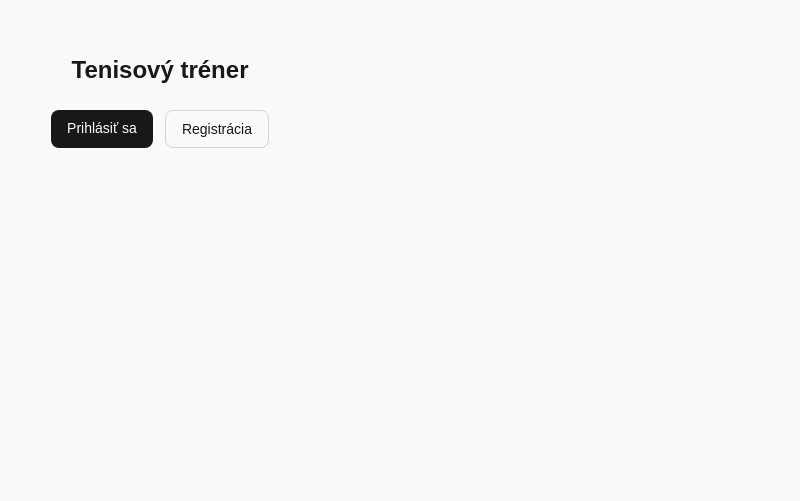
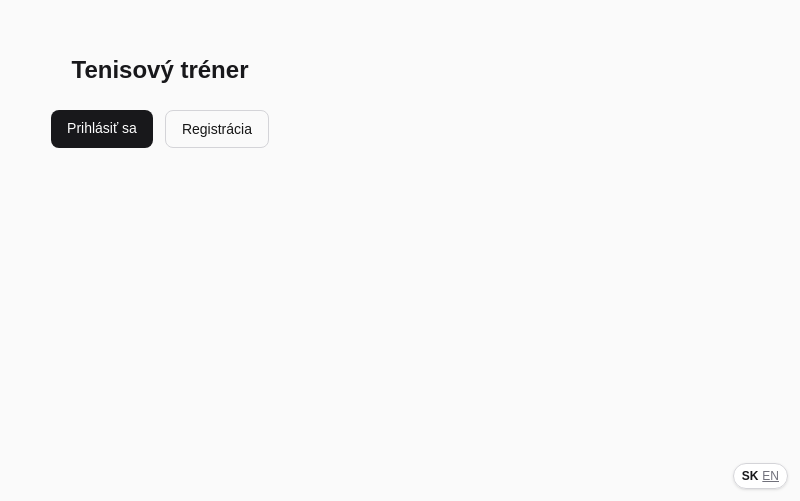
Before and after one commit to romanhajdusik/tennis-coach-app, a Next.js app: page / in a window 1280 px wide. Shown: the part 299-800 px from the top of the page, without its empty margins (480-1280 px from the left). Built offline with nearby package versions, Linux system fonts and the light colour scheme; no server answers.

Commit message:
Základ pre i18n (next-intl) — príprava na anglickú verziu appky
Cookie-based prepínanie jazyka bez URL prefixov (next-intl bez
i18n routingu), prepínač SK/EN v rohu appky, zatiaľ bez prekladu
konkrétnych stránok — tie prídu v ďalších commitoch po oblastiach.

```diff
--- a/app/layout.tsx
+++ b/app/layout.tsx
@@ -1,5 +1,8 @@
 import type { Metadata } from "next";
 import { Geist, Geist_Mono } from "next/font/google";
+import { NextIntlClientProvider } from "next-intl";
+import { getLocale } from "next-intl/server";
+import { LocaleSwitcher } from "@/components/locale-switcher";
 import "./globals.css";
 
 const geistSans = Geist({
@@ -13,21 +16,28 @@ const geistMono = Geist_Mono({
 });
 
 export const metadata: Metadata = {
-  title: "Create Next App",
-  description: "Generated by create next app",
+  title: "Tenisový tréner",
+  description: "Aplikácia pre tenisových trénerov",
 };
 
-export default function RootLayout({
+export default async function RootLayout({
   children,
 }: Readonly<{
   children: React.ReactNode;
 }>) {
+  const locale = await getLocale();
+
   return (
     <html
-      lang="en"
+      lang={locale}
       className={`${geistSans.variable} ${geistMono.variable} h-full antialiased`}
     >
-      <body className="min-h-full flex flex-col">{children}</body>
+      <body className="min-h-full flex flex-col">
+        <NextIntlClientProvider>
+          {children}
+          <LocaleSwitcher />
+        </NextIntlClientProvider>
+      </body>
     </html>
   );
 }
--- /dev/null
+++ b/components/locale-switcher.tsx
@@ -0,0 +1,40 @@
+"use client";
+
+import { useTransition } from "react";
+import { useRouter } from "next/navigation";
+import { useLocale } from "next-intl";
+import { setLocale } from "@/lib/actions/locale";
+import type { AppLocale } from "@/i18n/request";
+
+const LOCALES: AppLocale[] = ["sk", "en"];
+
+export function LocaleSwitcher() {
+  const locale = useLocale();
+  const router = useRouter();
+  const [isPending, startTransition] = useTransition();
+
+  return (
+    <div className="fixed bottom-3 right-3 z-50 flex gap-1 rounded-full border border-zinc-300 bg-white/90 px-2 py-1 text-xs shadow-sm backdrop-blur dark:border-zinc-700 dark:bg-zinc-950/90">
+      {LOCALES.map((value) => (
+        <button
+          key={value}
+          type="button"
+          disabled={isPending || value === locale}
+          onClick={() => {
+            startTransition(async () => {
+              await setLocale(value);
+              router.refresh();
+            });
+          }}
+          className={
+            value === locale
+              ? "font-semibold text-zinc-900 dark:text-zinc-50"
+              : "text-zinc-500 underline dark:text-zinc-400"
+          }
+        >
+          {value.toUpperCase()}
+        </button>
+      ))}
+    </div>
+  );
+}
--- /dev/null
+++ b/i18n/request.ts
@@ -0,0 +1,27 @@
+import { getRequestConfig } from "next-intl/server";
+import { cookies } from "next/headers";
+
+export const locales = ["sk", "en"] as const;
+export type AppLocale = (typeof locales)[number];
+export const defaultLocale: AppLocale = "sk";
+
+async function loadMessages(locale: AppLocale) {
+  const [common] = await Promise.all([import(`../messages/${locale}/common.json`)]);
+
+  return {
+    Common: common.default,
+  };
+}
+
+export default getRequestConfig(async () => {
+  const cookieStore = await cookies();
+  const cookieLocale = cookieStore.get("NEXT_LOCALE")?.value;
+  const locale = (locales as readonly string[]).includes(cookieLocale ?? "")
+    ? (cookieLocale as AppLocale)
+    : defaultLocale;
+
+  return {
+    locale,
+    messages: await loadMessages(locale),
+  };
+});
--- /dev/null
+++ b/lib/actions/locale.ts
@@ -0,0 +1,13 @@
+"use server";
+
+import { cookies } from "next/headers";
+import type { AppLocale } from "@/i18n/request";
+
+export async function setLocale(locale: AppLocale) {
+  const cookieStore = await cookies();
+  cookieStore.set("NEXT_LOCALE", locale, {
+    maxAge: 60 * 60 * 24 * 365,
+    path: "/",
+    sameSite: "lax",
+  });
+}
--- /dev/null
+++ b/messages/en/common.json
@@ -0,0 +1,8 @@
+{
+  "back": "Back",
+  "status": {
+    "planned": "Planned",
+    "completed": "Completed",
+    "cancelled": "Cancelled"
+  }
+}
--- /dev/null
+++ b/messages/sk/common.json
@@ -0,0 +1,8 @@
+{
+  "back": "Späť",
+  "status": {
+    "planned": "Naplánovaný",
+    "completed": "Dokončený",
+    "cancelled": "Zrušený"
+  }
+}
--- a/next.config.ts
+++ b/next.config.ts
@@ -1,4 +1,7 @@
 import type { NextConfig } from "next";
+import createNextIntlPlugin from "next-intl/plugin";
+
+const withNextIntl = createNextIntlPlugin("./i18n/request.ts");
 
 const nextConfig: NextConfig = {
   // Umožňuje testovanie z mobilu v lokálnej WiFi sieti (Mobile First vývoj) —
@@ -6,4 +9,4 @@ const nextConfig: NextConfig = {
   allowedDevOrigins: ["10.113.97.191"],
 };
 
-export default nextConfig;
+export default withNextIntl(nextConfig);
--- a/package.json
+++ b/package.json
@@ -12,6 +12,7 @@
     "@supabase/ssr": "^0.12.0",
     "@supabase/supabase-js": "^2.110.0",
     "next": "16.2.10",
+    "next-intl": "^4.13.2",
     "react": "19.2.4",
     "react-dom": "19.2.4",
     "recharts": "^3.9.2"
```
Also changed, not shown: 1 other file (tests, documents, lock files or other folders).
